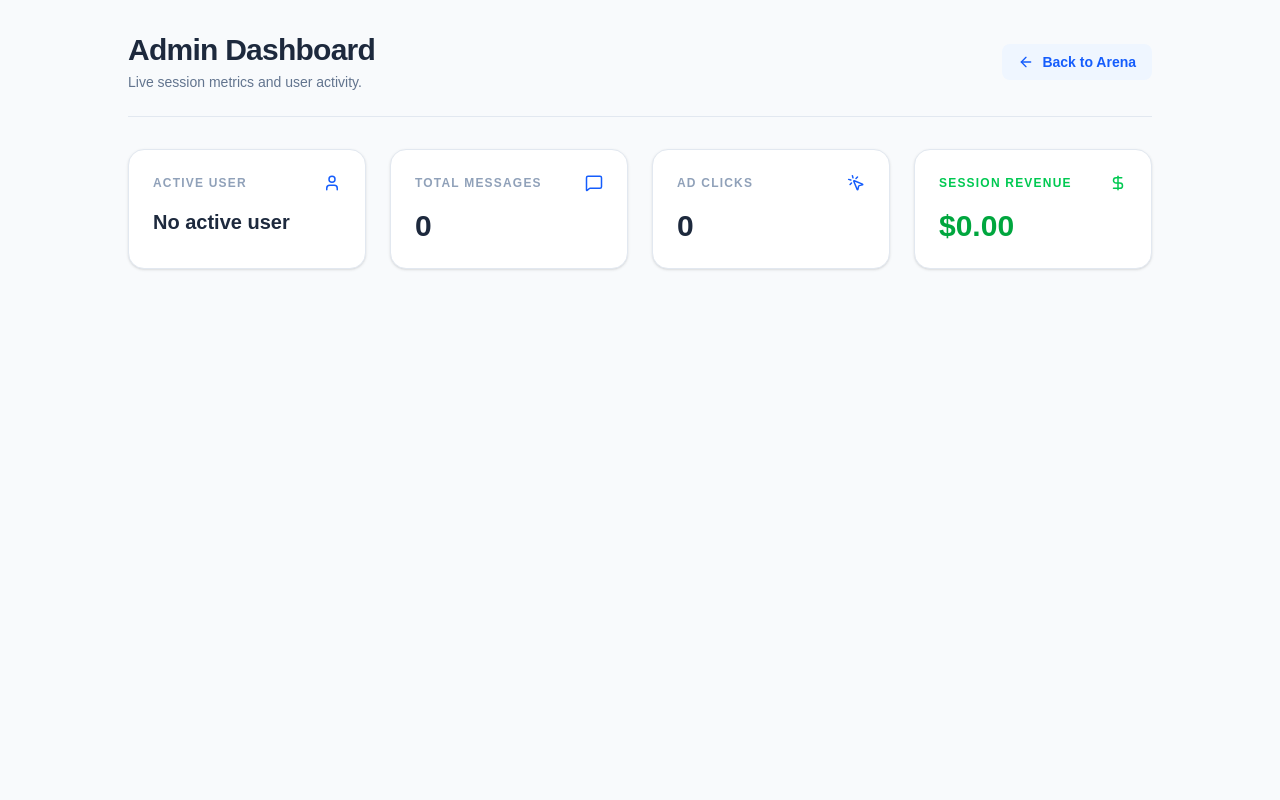
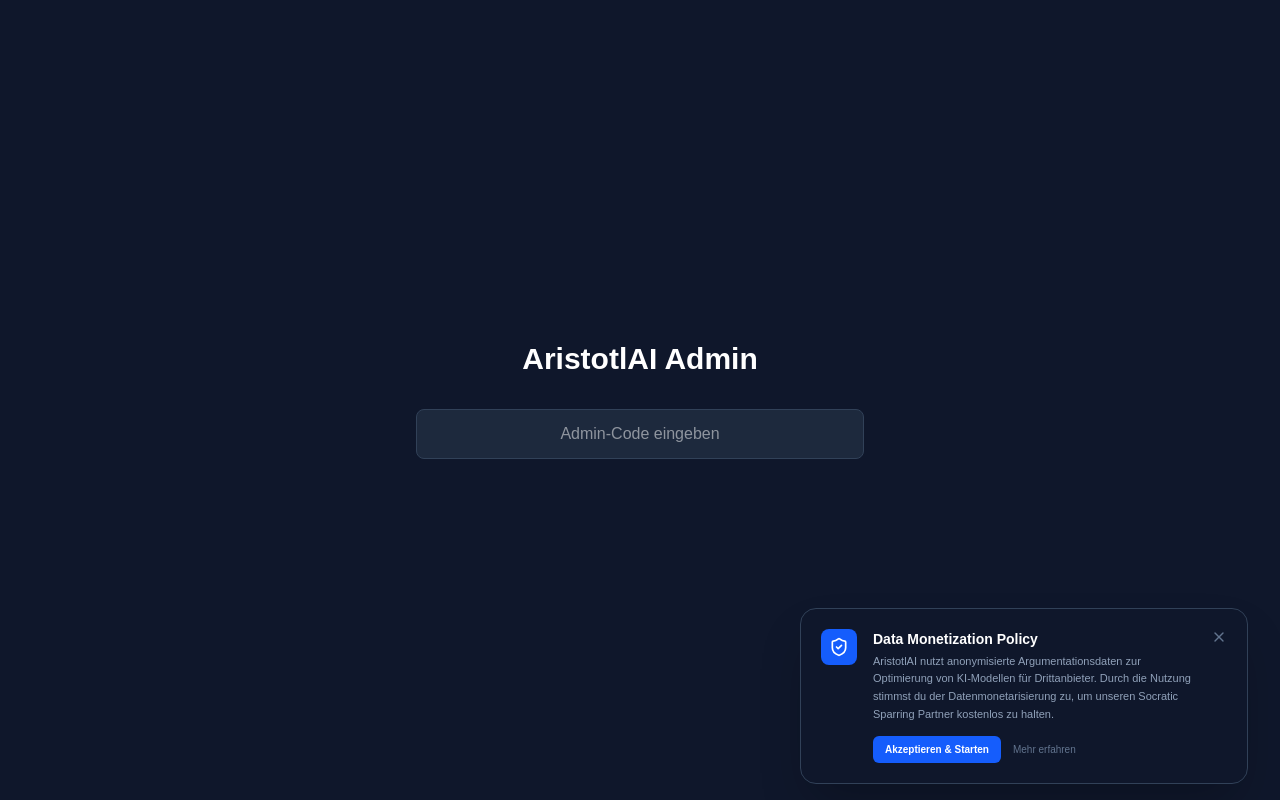
Before and after one commit to Snackrunner11/debate-app, a Next.js app: page /admin in a window 1280 px wide. Built offline with nearby package versions, Linux system fonts and the light colour scheme.

Commit message:
added the data privacy policy

```diff
--- a/app/admin/page.tsx
+++ b/app/admin/page.tsx
@@ -1,83 +1,98 @@
 "use client";
-import { useEffect, useState } from "react";
+import { useState } from "react";
+import { TrendingUp, Users, DollarSign, Database, ChevronLeft, Building2 } from "lucide-react";
 import Link from "next/link";
-import { ArrowLeft, User, MessageSquare, MousePointerClick, DollarSign } from "lucide-react";
 
 export default function AdminDashboard() {
-  const [stats, setStats] = useState({
-    user: "Loading...",
-    messages: 0,
-    clicks: 0,
-    revenue: 0,
-  });
+  const [isAuthorized, setIsAuthorized] = useState(false);
 
-  useEffect(() => {
-    // Fetching the TRUE data from local storage
-    const name = localStorage.getItem("debater_name") || "No active user";
-    const clicks = parseInt(localStorage.getItem("ad_clicks") || "0", 10);
-    const messages = parseInt(localStorage.getItem("msg_count") || "0", 10);
+  if (!isAuthorized) {
+    return (
+      <div className="h-screen flex items-center justify-center bg-slate-900 text-white p-6">
+        <div className="max-w-md w-full space-y-8 text-center">
+          <h1 className="text-3xl font-bold">AristotlAI Admin</h1>
+          <input
+            type="password"
+            placeholder="Admin-Code eingeben"
+            className="w-full bg-slate-800 border border-slate-700 p-3 rounded-lg text-center outline-none focus:border-blue-500 transition-colors"
+            onChange={(e) => e.target.value === "admin123" && setIsAuthorized(true)}
+          />
+        </div>
+      </div>
+    );
+  }
 
-    setStats({
-      user: name,
-      messages: messages,
-      clicks: clicks,
-      revenue: clicks * 0.45, // $0.45 per click as defined in your app
-    });
-  }, []);
+  const stats = [
+    { label: "B2B Schul-Lizenzen", value: "14 Partners", icon: <Building2 className="text-blue-500" />, change: "+2" },
+    { label: "Ad Revenue (Meta/Google)", value: "$1,420.50", icon: <DollarSign className="text-green-500" />, change: "+12%" },
+    { label: "Data Resale Value", value: "$4,102.00", icon: <Database className="text-orange-500" />, change: "+28%" },
+    { label: "Zertifizierungen ($49)", value: "82 Sales", icon: <TrendingUp className="text-purple-500" />, change: "+5.2%" },
+  ];
 
   return (
-    <div className="min-h-screen bg-slate-50 text-slate-900 font-sans p-8">
-      <div className="max-w-5xl mx-auto space-y-8">
-
-        {/* Header */}
-        <header className="flex items-center justify-between pb-6 border-b border-slate-200">
+    <div className="min-h-screen bg-slate-50 p-8 font-sans">
+      <div className="max-w-6xl mx-auto">
+        <header className="flex justify-between items-center mb-8">
           <div>
-            <h1 className="text-3xl font-black text-slate-800 tracking-tight">Admin Dashboard</h1>
-            <p className="text-slate-500 text-sm mt-1">Live session metrics and user activity.</p>
+            <Link href="/" className="text-sm text-blue-600 flex items-center gap-1 mb-2 hover:underline">
+              <ChevronLeft size={14}/> Zurück zur Arena
+            </Link>
+            <h1 className="text-3xl font-black text-slate-900">AristotlAI Business Analytics</h1>
           </div>
-          <Link
-            href="/"
-            className="flex items-center gap-2 text-sm font-bold text-blue-600 hover:text-blue-700 bg-blue-50 px-4 py-2 rounded-lg transition-all"
-          >
-            <ArrowLeft size={16} /> Back to Arena
-          </Link>
+          <div className="bg-white px-4 py-2 rounded-lg border border-slate-200 text-sm font-bold shadow-sm flex items-center gap-2">
+            Status: <span className="text-green-500 animate-pulse">● Profitabel</span>
+          </div>
         </header>
 
-        {/* Real Data KPI Cards */}
-        <div className="grid grid-cols-1 md:grid-cols-2 lg:grid-cols-4 gap-6">
-          <div className="bg-white p-6 rounded-2xl shadow-sm border border-slate-200">
-            <div className="flex items-center justify-between mb-4">
-              <h3 className="text-xs font-black text-slate-400 uppercase tracking-widest">Active User</h3>
-              <User size={18} className="text-blue-600" />
+        <div className="grid grid-cols-1 md:grid-cols-4 gap-6 mb-8">
+          {stats.map((s) => (
+            <div key={s.label} className="bg-white p-6 rounded-2xl border border-slate-200 shadow-sm">
+              <div className="flex justify-between mb-4">
+                <div className="p-2 bg-slate-50 rounded-lg">{s.icon}</div>
+                <span className="text-xs font-bold text-green-600 bg-green-50 px-2 py-1 rounded-md">{s.change}</span>
+              </div>
+              <p className="text-sm font-medium text-slate-500">{s.label}</p>
+              <p className="text-xl font-black text-slate-900">{s.value}</p>
             </div>
-            <p className="text-xl font-bold text-slate-800 truncate">{stats.user}</p>
-          </div>
-
-          <div className="bg-white p-6 rounded-2xl shadow-sm border border-slate-200">
-            <div className="flex items-center justify-between mb-4">
-              <h3 className="text-xs font-black text-slate-400 uppercase tracking-widest">Total Messages</h3>
-              <MessageSquare size={18} className="text-blue-600" />
-            </div>
-            <p className="text-3xl font-black text-slate-800">{stats.messages}</p>
-          </div>
-
-          <div className="bg-white p-6 rounded-2xl shadow-sm border border-slate-200">
-            <div className="flex items-center justify-between mb-4">
-              <h3 className="text-xs font-black text-slate-400 uppercase tracking-widest">Ad Clicks</h3>
-              <MousePointerClick size={18} className="text-blue-600" />
-            </div>
-            <p className="text-3xl font-black text-slate-800">{stats.clicks}</p>
-          </div>
-
-          <div className="bg-white p-6 rounded-2xl shadow-sm border border-slate-200">
-            <div className="flex items-center justify-between mb-4">
-              <h3 className="text-xs font-black text-green-500 uppercase tracking-widest">Session Revenue</h3>
-              <DollarSign size={18} className="text-green-500" />
-            </div>
-            <p className="text-3xl font-black text-green-600">${stats.revenue.toFixed(2)}</p>
-          </div>
+          ))}
         </div>
 
+        {/* Partner / Data Table */}
+        <div className="bg-white rounded-2xl border border-slate-200 shadow-sm overflow-hidden">
+          <div className="p-6 border-b border-slate-100 bg-slate-50/50">
+            <h3 className="font-bold text-slate-800">Aktive B2B & Daten-Netzwerk Verträge</h3>
+          </div>
+          <table className="w-full text-left">
+            <thead className="bg-slate-50 text-[10px] uppercase text-slate-400 font-bold">
+              <tr>
+                <th className="px-6 py-3">Partner</th>
+                <th className="px-6 py-3">Typ</th>
+                <th className="px-6 py-3">Volumen</th>
+                <th className="px-6 py-3">Ertrag</th>
+              </tr>
+            </thead>
+            <tbody className="text-sm text-slate-600 divide-y divide-slate-100">
+              <tr className="hover:bg-slate-50">
+                <td className="px-6 py-4 font-bold text-slate-900">Alphabet/Meta Ads</td>
+                <td className="px-6 py-4 italic text-xs">Werbenetzwerk</td>
+                <td className="px-6 py-4 text-xs font-mono">142k Requests</td>
+                <td className="px-6 py-4 text-green-600 font-bold">$640.00</td>
+              </tr>
+              <tr className="hover:bg-slate-50">
+                <td className="px-6 py-4 font-bold text-slate-900">Kantonsschule Zürich</td>
+                <td className="px-6 py-4 italic text-xs">B2B Lizenz</td>
+                <td className="px-6 py-4 text-xs font-mono">500 Nutzer</td>
+                <td className="px-6 py-4 text-green-600 font-bold">$2,400.00</td>
+              </tr>
+              <tr className="hover:bg-slate-50">
+                <td className="px-6 py-4 font-bold text-slate-900">OpenAI Training Data</td>
+                <td className="px-6 py-4 italic text-xs">Datenmonetarisierung</td>
+                <td className="px-6 py-4 text-xs font-mono">80k anonym. Logs</td>
+                <td className="px-6 py-4 text-green-600 font-bold">$1,200.00</td>
+              </tr>
+            </tbody>
+          </table>
+        </div>
       </div>
     </div>
   );
--- a/app/layout.tsx
+++ b/app/layout.tsx
@@ -1,18 +1,47 @@
+"use client";
+import { useState, useEffect } from "react";
 import { GoogleAnalytics } from '@next/third-parties/google';
+import { ShieldCheck, X } from "lucide-react";
 import "./globals.css";
 
-export const metadata = {
-  title: "DEBATE.AI | Training Arena",
-  description: "Master the art of rhetoric."
-};
+export default function RootLayout({ children }: { children: React.ReactNode }) {
+  const [showPolicy, setShowPolicy] = useState(true);
 
-export default function RootLayout({ children }: { children: React.ReactNode }) {
   return (
-    <html lang="en">
-      <body>{children}</body>
+    <html lang="de">
+      <body className="relative">
+        {children}
 
-      {/* Offizielles Next.js Google Analytics Tracking */}
-      <GoogleAnalytics gaId="G-RY0YC4P9TD" />
+        {/* Data Monetization Policy Banner */}
+        {showPolicy && (
+          <div className="fixed bottom-4 left-4 right-4 md:left-auto md:right-8 md:max-w-md bg-slate-900 text-white p-5 rounded-2xl shadow-2xl z-[100] border border-slate-700 animate-in fade-in slide-in-from-bottom-4 duration-500">
+            <div className="flex items-start gap-4">
+              <div className="p-2 bg-blue-600 rounded-lg">
+                <ShieldCheck size={20} />
+              </div>
+              <div className="flex-1">
+                <h4 className="text-sm font-bold mb-1">Data Monetization Policy</h4>
+                <p className="text-[11px] text-slate-400 leading-relaxed mb-3">
+                  AristotlAI nutzt anonymisierte Argumentationsdaten zur Optimierung von KI-Modellen für Drittanbieter. Durch die Nutzung stimmst du der Datenmonetarisierung zu, um unseren Socratic Sparring Partner kostenlos zu halten.
+                </p>
+                <div className="flex gap-3">
+                  <button onClick={() => setShowPolicy(false)} className="text-[10px] bg-blue-600 hover:bg-blue-700 px-3 py-1.5 rounded-md font-bold transition-colors">
+                    Akzeptieren & Starten
+                  </button>
+                  <button className="text-[10px] text-slate-500 hover:text-white transition-colors">
+                    Mehr erfahren
+                  </button>
+                </div>
+              </div>
+              <button onClick={() => setShowPolicy(false)} className="text-slate-500 hover:text-white">
+                <X size={16} />
+              </button>
+            </div>
+          </div>
+        )}
+
+        <GoogleAnalytics gaId="G-RY0YC4P9TD" />
+      </body>
     </html>
   );
 }
```
Also changed, not shown: components/Sidebar.tsx (+42 -53 lines).
